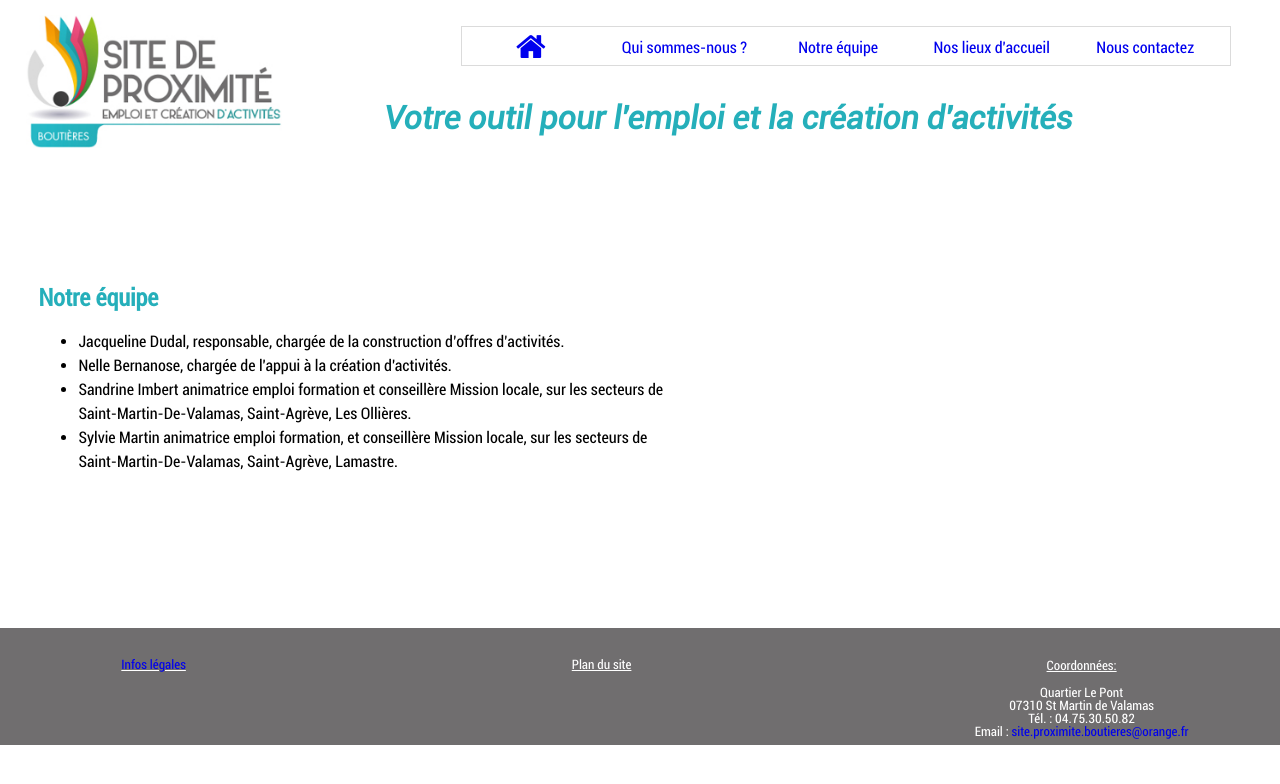
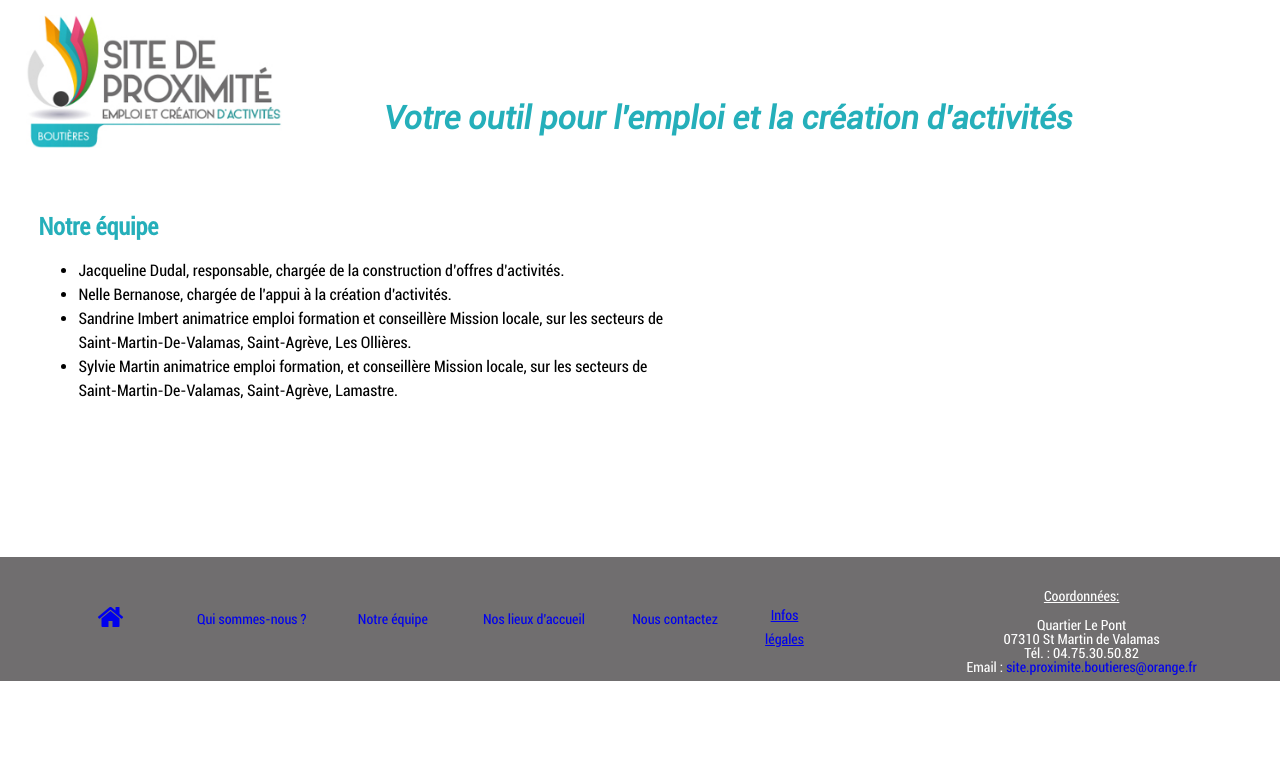
Before and after one commit to mariefontanel/site-proximite07, a PHP site: page /equipe.php in a window 1280 px wide; the page is wider, and only the part inside the window is pictured. Shown: the top 784 px of that part. Run offline with PHP 8.4, Linux system fonts and the light colour scheme.

Commit message:
menu haut deplacé dans le footer

```diff
--- a/_footer.php
+++ b/_footer.php
@@ -1,8 +1,14 @@
 <footer>
-	<div class="infos_legales">
-		<a href="infos_legales.php" >Infos légales</a>
-	</div>
-	<div class="plan_site">Plan du site</div>
+
+ 	<ul class="menu">
+                <a href="index.php"><li><i class="fa fa-home fa-2x"></i></li></a>
+                <a href="presentation.php"><li>Qui sommes-nous ?</li></a>
+                <a href="equipe.php"><li>Notre équipe</li></a>
+                <a href="lieux_accueil.php"><li>Nos lieux d'accueil</li></a>
+                <a href="form_contact.php"><li>Nous contactez</li></a>
+				<a href="infos_legales.php" class="infos_legales" >Infos légales</a>
+     </ul>
+
 	<div class="coordonnees">
 		<p class="intitule_coordonnees">Coordonnées:</p>
 		<br>
--- a/_header.php
+++ b/_header.php
@@ -6,13 +6,13 @@
 			<h1>Votre outil pour l'emploi et la création d'activités</h1>
 		</div>
 		<nav class="bloc_nav">
-            <ul class="menu">
+           <!--  <ul class="menu">
                 <a href="index.php"><li><i class="fa fa-home fa-2x"></i></li></a>
                 <a href="presentation.php"><li>Qui sommes-nous ?</li></a>
                 <a href="equipe.php"><li>Notre équipe</li></a>
                 <a href="lieux_accueil.php"><li>Nos lieux d'accueil</li></a>
                 <a href="form_contact.php"><li>Nous contactez</li></a>
-            </ul>
+            </ul> -->
         </nav>
 
 </header>
--- a/css/style.css
+++ b/css/style.css
@@ -49,29 +49,7 @@ h2{
 /*HEADER*/
 
 
-.bloc_nav{
-	text-align: center;
-	width: 100%;
-	height: 20%;
-  	text-align: center;
-  	margin-left: 35%;
-  	margin-top: -12%;
-	padding: 1%;
 
-  }
-
-.bloc_nav  ul{
-	border:1px solid #DBDBDB;
-  padding: 0;
-
-}
-
-.bloc_nav  ul li{
-	display:block;
-	width: 90%;
-	padding-top: 2%;
-
-}
 
 a{
 	text-decoration: none;
@@ -496,9 +474,41 @@ footer{
 	justify-content:space-between;
 	background-color: #706E6F;
 	width: 100%;
-	font-size: 13px;
+	font-size: 14px;
 	text-align: center;
 	color:white;
+}
+
+.bloc_nav{
+	text-align: center;
+	width: 100%;
+	height: 20%;
+  	text-align: center;
+  	margin-left: 35%;
+  	margin-top: -12%;
+	padding: 1%;
+
+  }
+
+.bloc_nav  ul{
+	border:1px solid #DBDBDB;
+  padding: 0;
+
+}
+
+.bloc_nav  ul li{
+	display:block;
+	width: 90%;
+	padding-top: 2%;
+
+}
+
+.menu {
+  width: 60%;
+	display:flex;
+	justify-content:space-between;
+	align-content:space-around;
+	border:1 px black solid;
 }
 
 .infos_legales{
@@ -509,13 +519,13 @@ footer{
 
 }
 
-.plan_site{
+/*.plan_site{
 	margin-top: 2%;
 	margin-left: -5%;
 	width: 20%;
 	text-decoration: underline;
 
-}
+}*/
 
 .coordonnees{
 	margin-left: -5%;
@@ -524,5 +534,4 @@ footer{
 	line-height: 1%;
 	width: 25%;
 
-
 }
```
